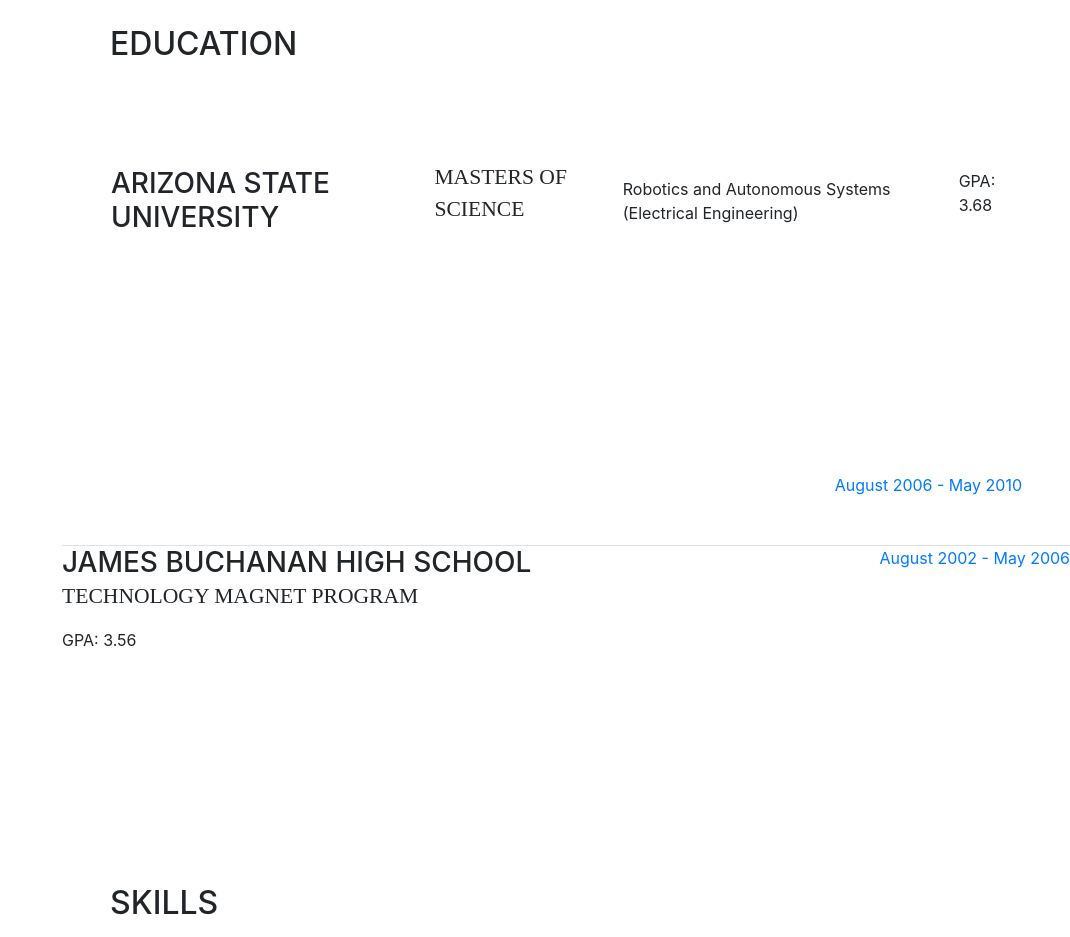
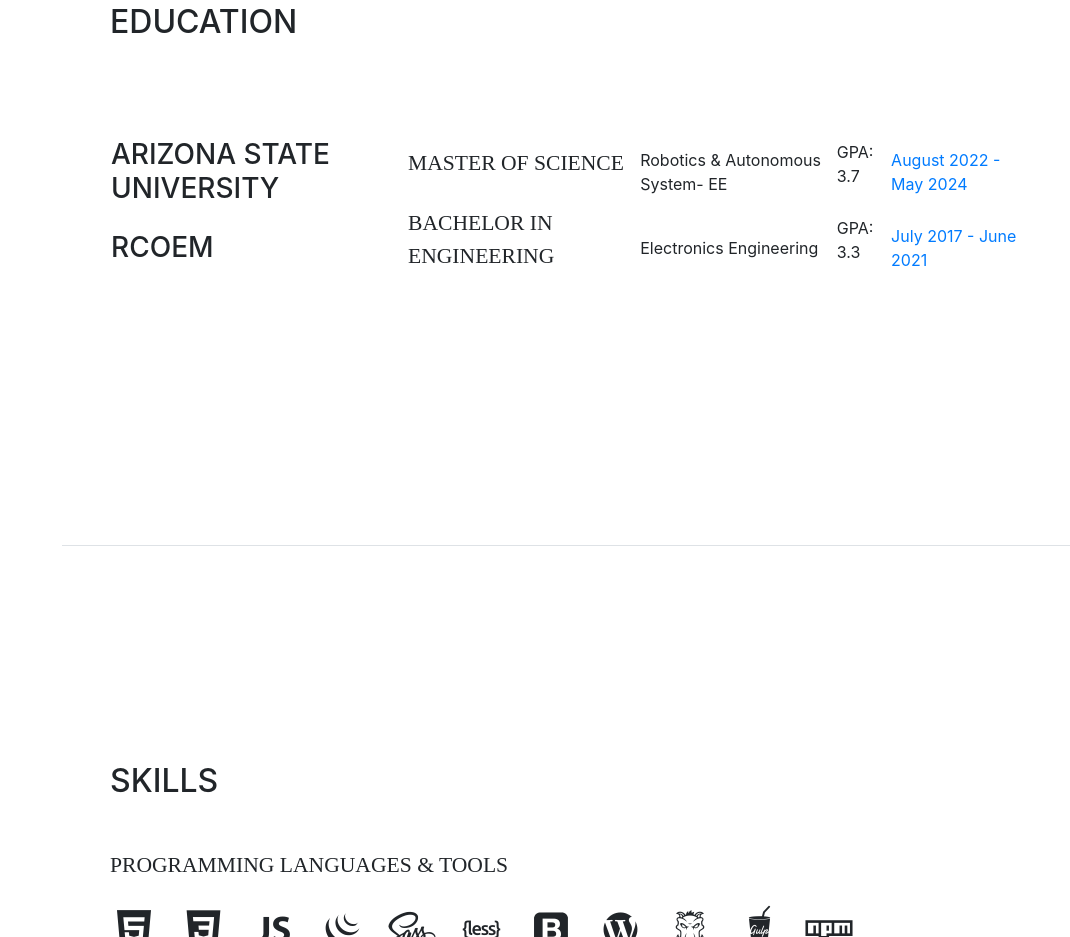
Before and after one commit to nishadkale2109/AME494598Fall2023, a website with bundled scripts: page basicServers/staticHosting/public/index.html in a window 1280 px wide. Shown: the part 2133-3070 px from the top of the page, without its empty margins (210-1280 px from the left). Built offline with nearby package versions, Linux system fonts and the light colour scheme; files whose address does not match are found by name; a web font is replaced by a local one.

Commit message:
modified:   basicServers/staticHosting/public/index.html

```diff
--- a/basicServers/staticHosting/public/index.html
+++ b/basicServers/staticHosting/public/index.html
@@ -169,29 +169,32 @@
               <div class="resume-content mr-auto">
                 <tr>
                   <td><h3 class="mb-0">Arizona State University</h3></td>
-              <td><div class="subheading mb-3">Masters of Science</div></td>
-              <td><div>Robotics and Autonomous Systems (Electrical Engineering)</div></td>
-              <td><p>GPA: 3.68</p></td>
-              </tr>
-          </table>
+                <td><div class="subheading mb-3">Master of Science</div></td>
+                <td><div>Robotics & Autonomous System- EE</div></td>
+                <td><p>GPA: 3.7</p></td>
               </div>
               <div class="resume-date text-md-right">
-              <span class="text-primary">August 2006 - May 2010</span>
+               <td><span class="text-primary">August 2022 - May 2024</span></td>
               </div>
             </div>
-
+          </tr>
+          <tr>
             <div class="resume-item d-flex flex-column flex-md-row">
               <div class="resume-content mr-auto">
-              <h3 class="mb-0">James Buchanan High School</h3>
-              <div class="subheading mb-3">Technology Magnet Program</div>
-              <p>GPA: 3.56</p>
+               <td><h3 class="mb-0">RCOEM</h3></td>
+                <td><div class="subheading mb-3">Bachelor in Engineering</div></td>
+                <td><div>Electronics Engineering</div></td>
+                <td><p>GPA: 3.3</p></td>
               </div>
               <div class="resume-date text-md-right">
-              <span class="text-primary">August 2002 - May 2006</span>
+                <td><span class="text-primary"> July 2017 - June 2021</span></td>
               </div>
             </div>
+          </tr>
+          </div>
+        </table>
 
-        </div>
+
       </section>
 
       <section class="resume-section p-3 p-lg-5 d-flex flex-column" id="skills">
```
Lines whose indentation alone changed are shown as unchanged.
